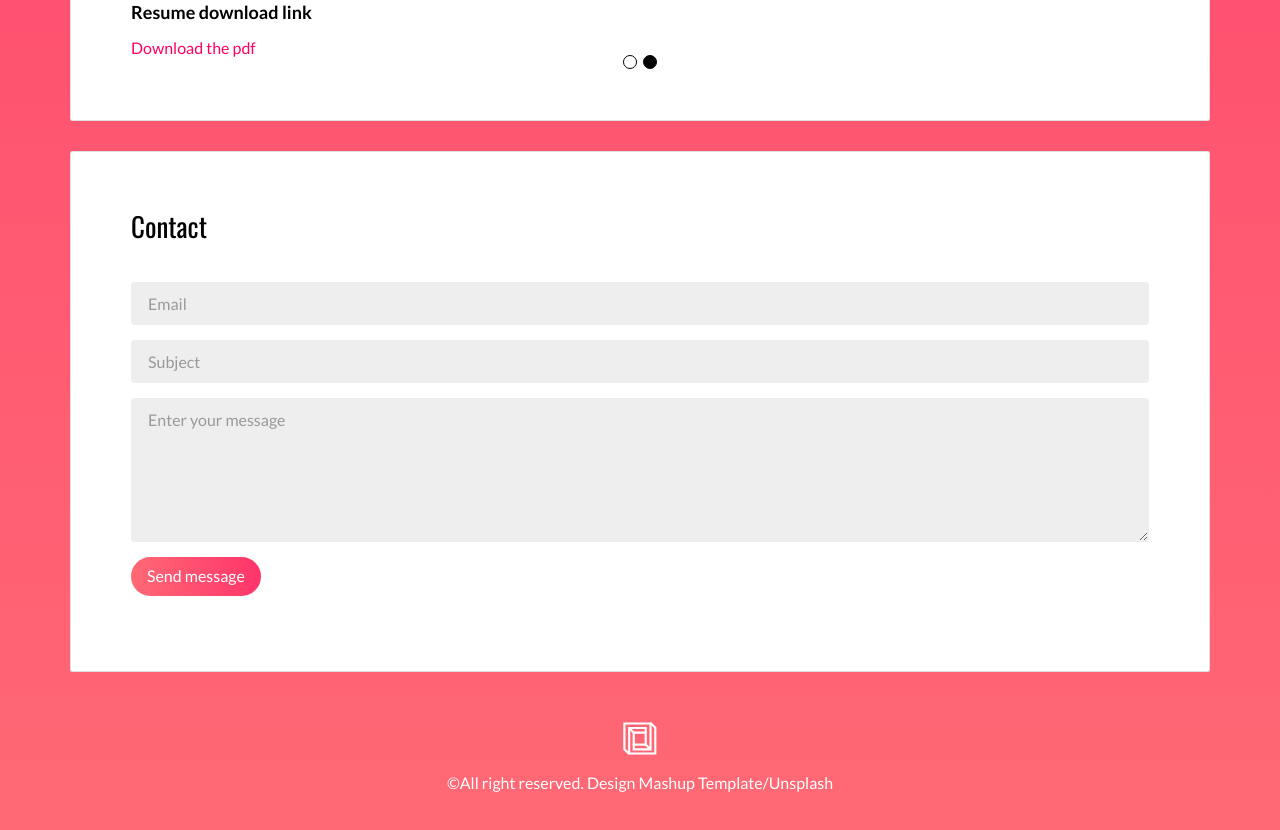
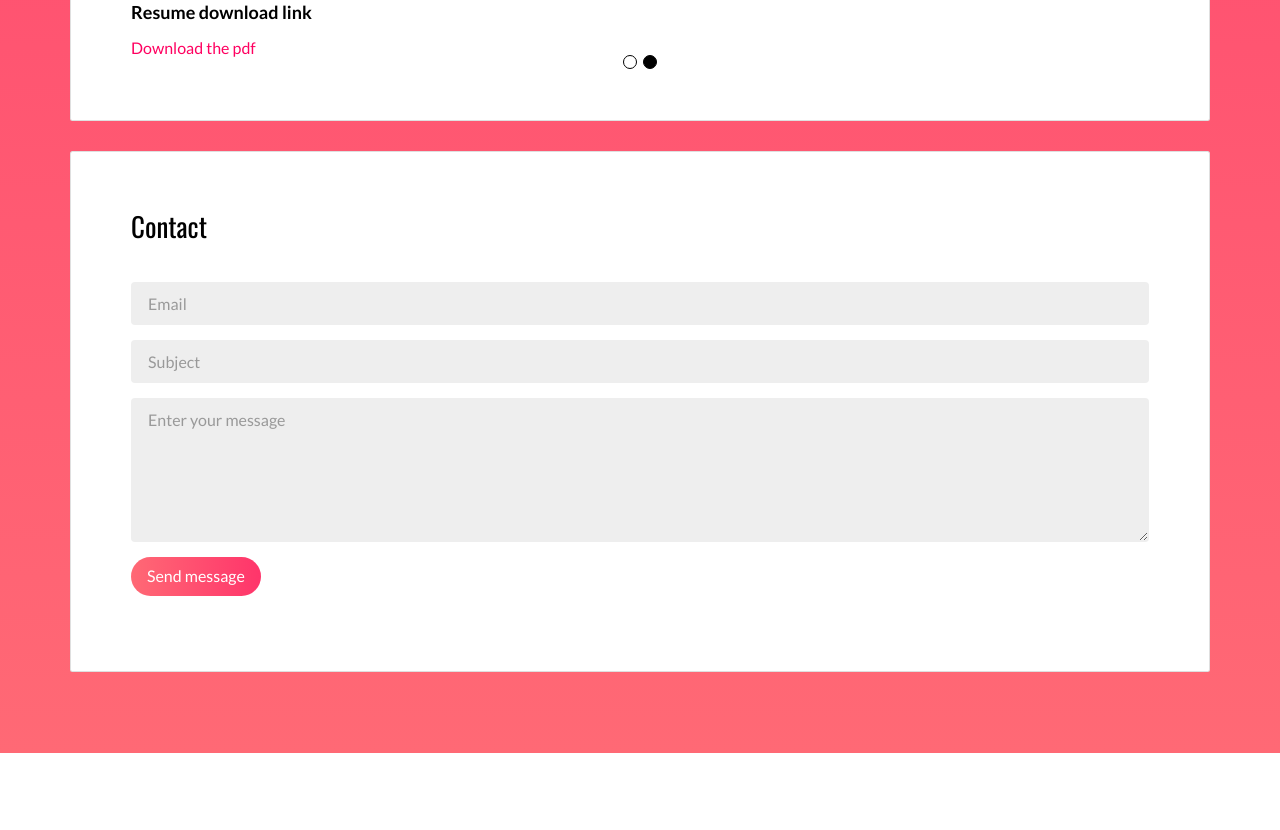
Before and after one commit to kevxcyj/kevcy.github.io, a plain HTML site: page index.html in a window 1280 px wide. Shown: the part 2952-3782 px from the top of the page. After the commit the page ends 3705 px from the top, so only its background shows below. Drawn offline with nearby package versions, Linux system fonts and the light colour scheme.

```diff
--- a/index.html
+++ b/index.html
@@ -164,9 +164,6 @@ I’m currently practicing my skills by helping develop a website for a family m
   <div class="container">
     <div class="row">
       <div class="col-xs-12">
-        <p><img src="./assets/images/mashup-icon.svg" alt=""></p>
-
-        <p>©All right reserved. Design <a href="http://www.mashup-template.com/" title="Create website with free html template">Mashup Template</a>/<a href="https://unsplash.com/" title="Beautiful Free Images">Unsplash</a></p>
       </div>
     </div>
   </div>
```
Also changed, not shown: 2 other files.
